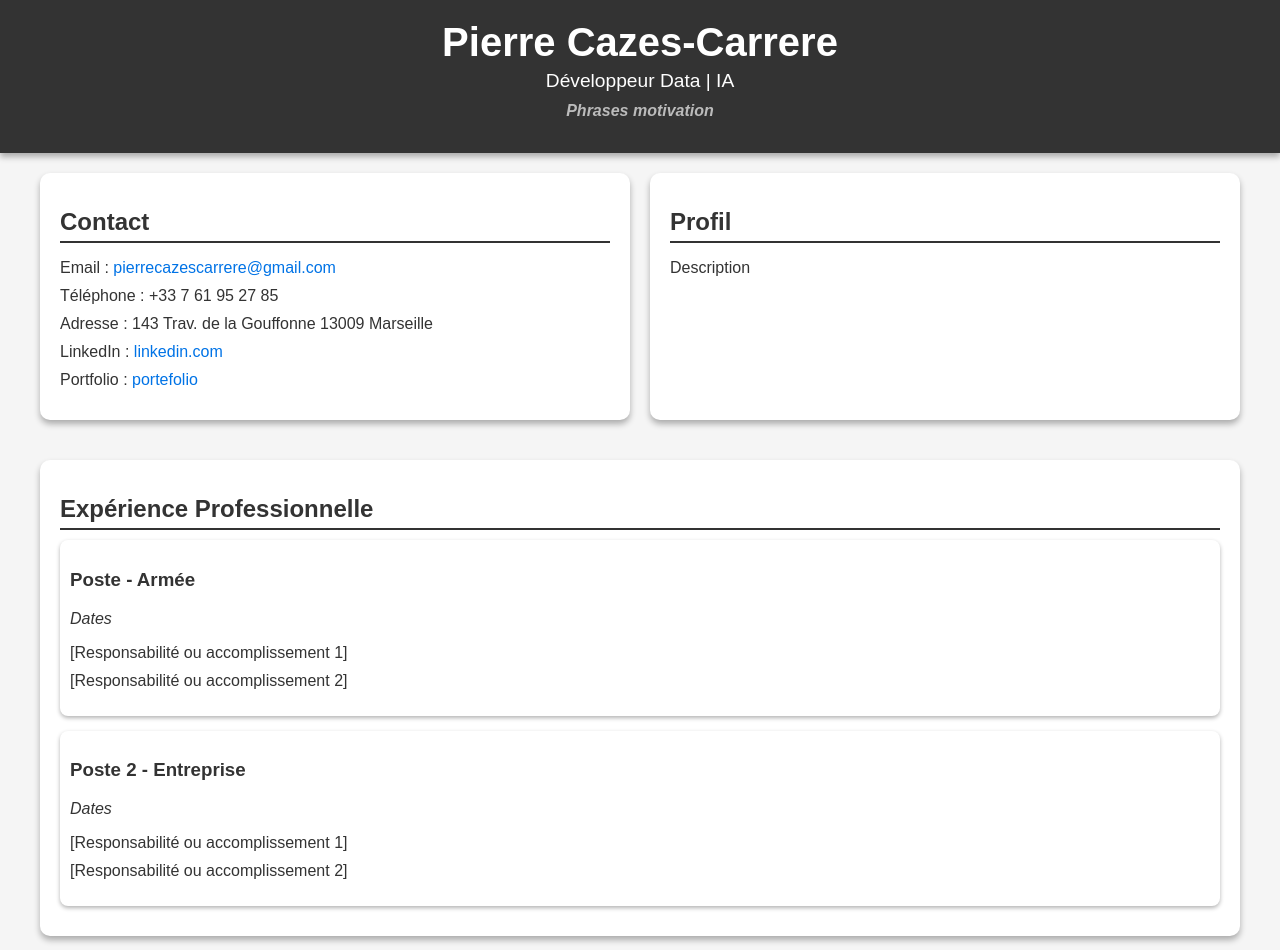
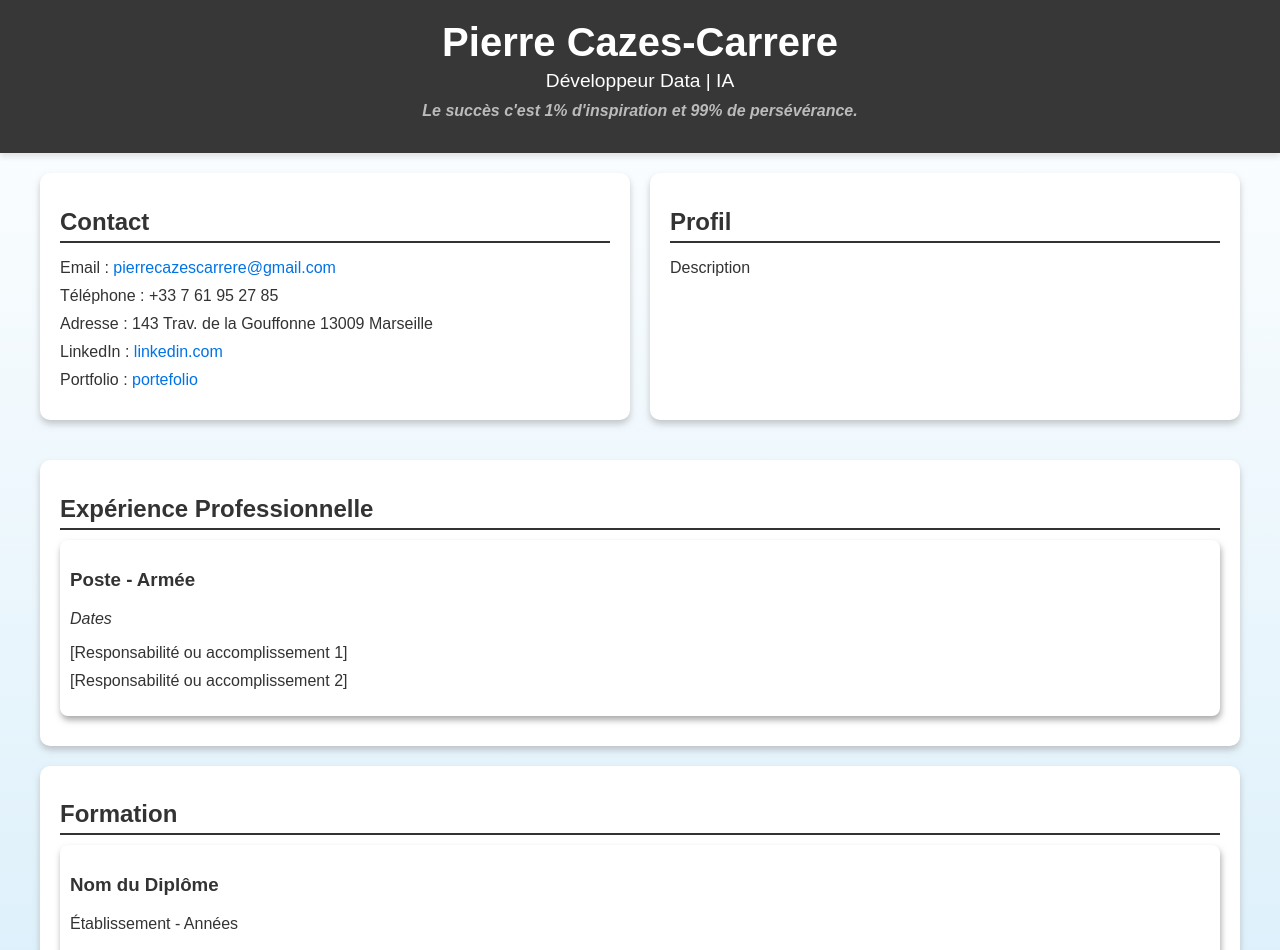
Before and after one commit to pierre-cazes-carrere/Curriculum_Vitae, a plain HTML site: page index.html in a window 1280 px wide. Shown: the top 950 px of the page. Drawn offline with Linux system fonts and the light colour scheme.

Commit message:
add : function hover and background

```diff
--- a/index.html
+++ b/index.html
@@ -11,7 +11,7 @@
         <div class="container">
             <h1>Pierre Cazes-Carrere</h1>
             <p> Développeur Data | IA</p>
-            <h2>Phrases motivation</h2>
+            <h2>Le succès c'est 1% d'inspiration et 99% de persévérance.</h2>
         </div>
     </header>
 
@@ -39,14 +39,6 @@
             <h2>Expérience Professionnelle</h2>
             <div class="experience-item">
                 <h3>Poste - Armée</h3>
-                <p><em>Dates</em></p>
-                <ul>
-                    <li>[Responsabilité ou accomplissement 1]</li>
-                    <li>[Responsabilité ou accomplissement 2]</li>
-                </ul>
-            </div>
-            <div class="experience-item">
-                <h3>Poste 2 - Entreprise</h3>
                 <p><em>Dates</em></p>
                 <ul>
                     <li>[Responsabilité ou accomplissement 1]</li>
--- a/styles.css
+++ b/styles.css
@@ -3,16 +3,16 @@ body {
     font-family: Arial, sans-serif;
     margin: 0;
     padding: 0;
-    background-color: #f5f5f5;
+    background: linear-gradient(to bottom, #ffffff, #c6e6f8);
     color: #333;
 }
 
 header {
-    background-color: #333;
+    background-color: #373737;
     color: white;
     text-align: center;
     padding: 20px 0;
-    box-shadow: 0 4px 6px rgba(0, 0, 0.3, 0.3);
+    box-shadow: 0 4px 6px rgba(0, 0, 0, 0.1);
 }
 
 header h1 {
@@ -56,8 +56,29 @@ main {
     margin-bottom: 20px;
     padding: 15px 20px;
     border-radius: 10px;
-    box-shadow: 0 4px 6px rgba(0, 0, 0.3, 0.3);
+    box-shadow: 0 4px 6px rgba(149, 149, 149, 0.5);
     box-sizing: border-box;
+    transition: transform 0.3s ease, box-shadow 0.3s ease;
+}
+
+#contact-profil-container {
+    display: flex;
+    gap: 20px;
+    margin-bottom: 20px;
+}
+
+#contact-profil-container > section {
+    flex: 1 1 calc(50% - 20px);
+    margin-bottom: 20px;
+    padding: 15px 20px;
+    border-radius: 10px;
+    box-shadow: 0 4px 6px rgba(149, 149, 149, 0.5);
+    transition: transform 0.3s ease, box-shadow 0.3s ease;
+}
+
+#contact-profil-container > section:hover {
+    transform: scale(1.02);
+    box-shadow: 0 6px 10px rgba(128, 128, 128, 0.7);
 }
 
 section {
@@ -65,8 +86,14 @@ section {
     margin-bottom: 20px;
     padding: 15px 20px;
     border-radius: 10px;
-    box-shadow: 0 4px 6px rgba(0, 0, 0.3, 0.3);
+    box-shadow: 0 4px 6px rgba(149, 149, 149, 0.5);
     box-sizing: border-box;
+    transition: transform 0.3s ease, box-shadow 0.3s ease;
+}
+
+section:hover {
+    transform: scale(1.005);
+    box-shadow: 0 3px 5px rgba(128, 128, 128, 0.7);
 }
 
 section h2 {
@@ -113,18 +140,14 @@ footer p {
     margin-bottom: 15px;
     padding: 10px;
     border-radius: 8px;
-    box-shadow: 0 2px 4px rgba(0, 0, 0.3, 0.3);
+    box-shadow: 1px 4px 6px rgba(149, 149, 149, 0.8);
+    transition: transform 0.3s ease, box-shadow 0.3s ease;
 }
 
-/* Specific layout for Profil and Contact */
-#contact-profil-container {
-    display: flex;
-    gap: 20px;
-    margin-bottom: 20px;
-}
-
-#contact-profil-container > section {
-    flex: 1 1 calc(50% - 10px);
+.experience-item:hover,
+.education-item:hover {
+    transform: scale(1.02);
+    box-shadow: 3px 6px 10px rgba(128, 128, 128, 0.7);
 }
 
 /* Conteneur pour les compétences */
@@ -139,8 +162,14 @@ footer p {
     flex: 1 1 calc(33.33% - 20px);
     padding: 15px 20px;
     border-radius: 10px;
-    box-shadow: 0 4px 6px rgba(0, 0, 0, 0.1);
+    box-shadow: 0 4px 6px rgba(149, 149, 149, 0.5);
     background-color: white;
+    transition: transform 0.3s ease, box-shadow 0.3s ease;
+}
+
+#skills-container > section:hover {
+    transform: scale(1.02);
+    box-shadow: 0 6px 10px rgba(128, 128, 128, 0.7);
 }
 
 /* Responsive Design */
```
